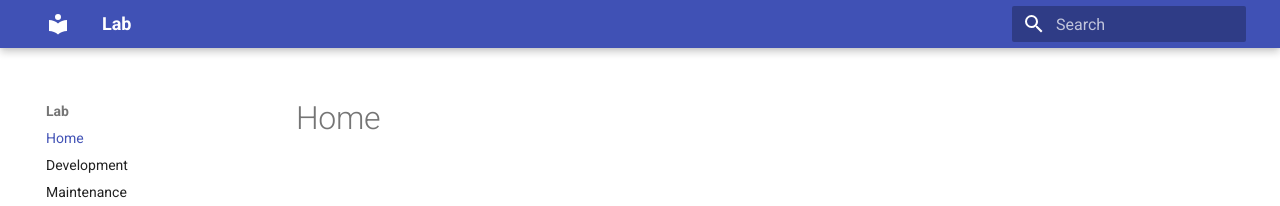
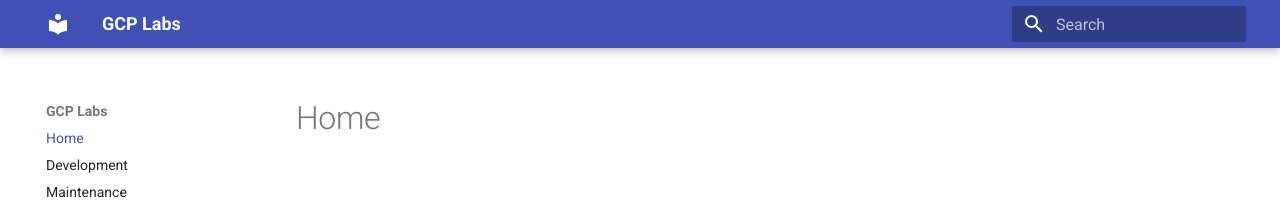
Before and after one commit to kenrota/gcp-snippets, an MkDocs documentation site: the page built from docs/index.md, in a window 1280 px wide. Shown: the top 206 px of the page. Built offline with MkDocs 1.6.1 and Material for MkDocs 9.7.7, drawn with Linux system fonts in a browser that asks for light colours.

Commit message:
Organizing repo: Misc updates to reflect repository rename (#53)

```diff
--- a/mkdocs.yml
+++ b/mkdocs.yml
@@ -1,4 +1,4 @@
-site_name: Lab
+site_name: GCP Labs
 nav:
   - Home: index.md
   - Development: development.md
--- a/pyproject.toml
+++ b/pyproject.toml
@@ -1,5 +1,5 @@
 [tool.poetry]
-name = "lab"
+name = "GCP Labs"
 package-mode = false
 
 [tool.poetry.dependencies]
```
Also changed, not shown: 1 other file.
